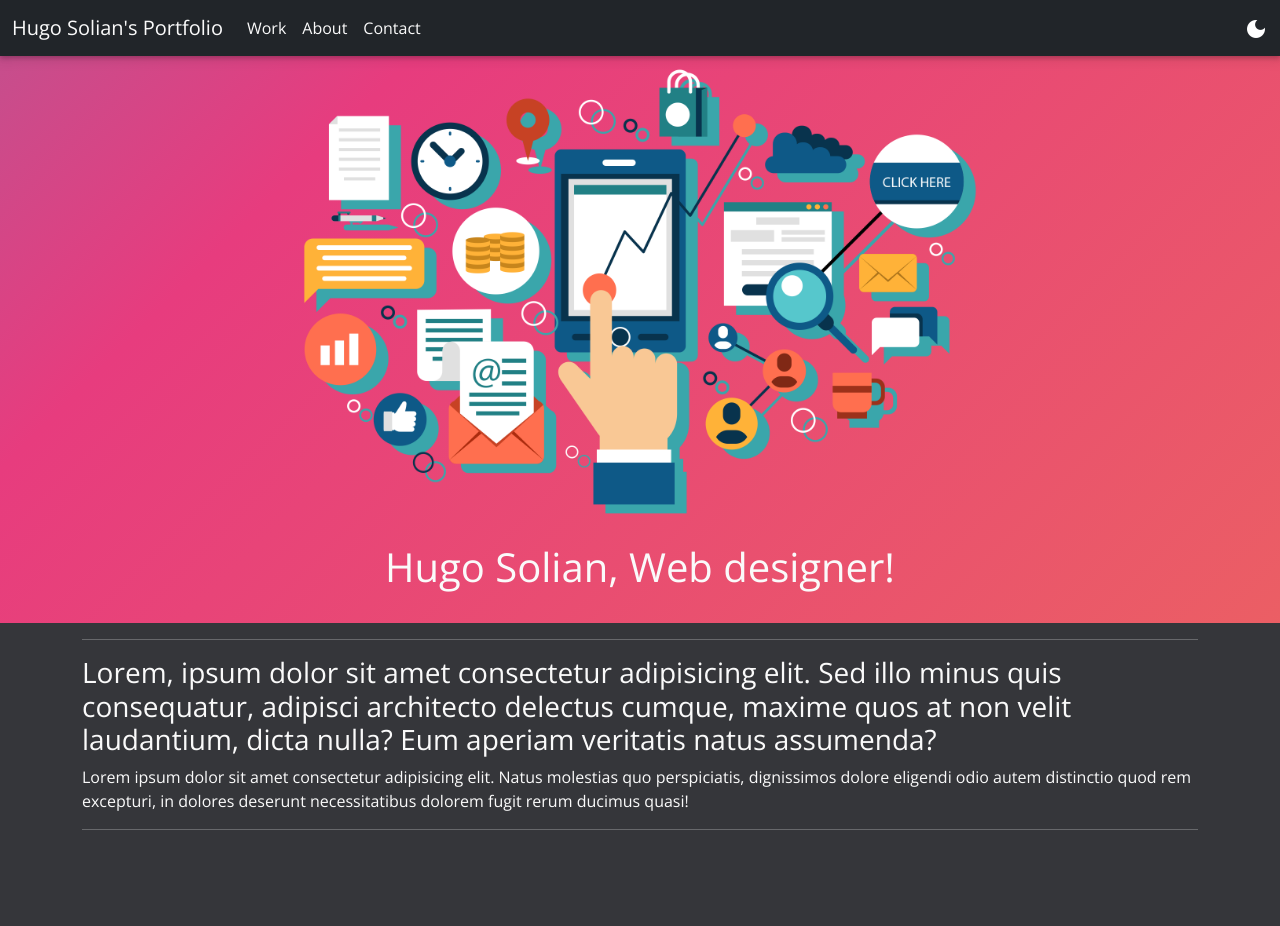
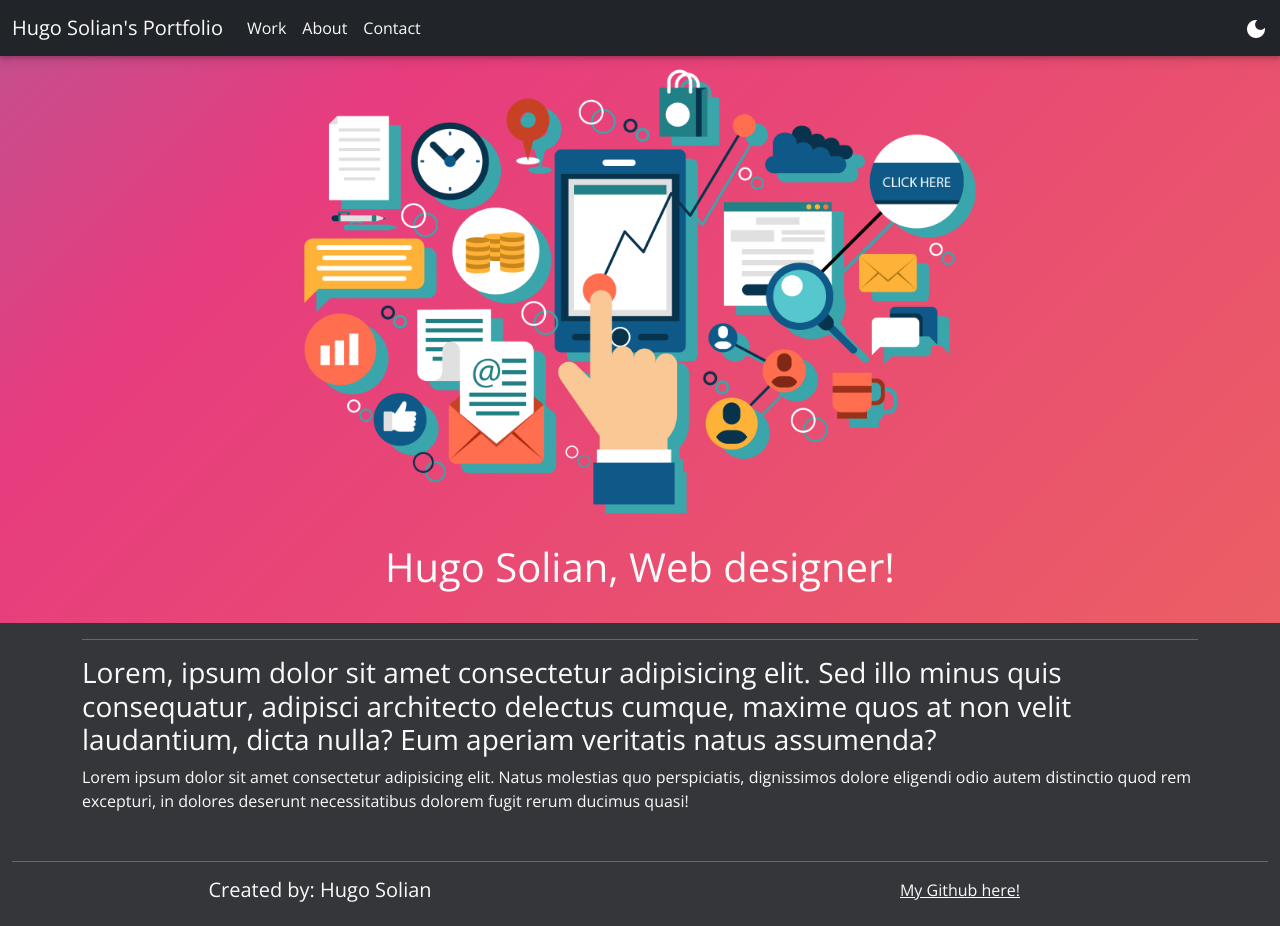
Before and after one commit to Hugarra/my-portfolio, a React (Create React App) app: page / in a window 1280 px wide. Before the commit the page ends 846 px from the top, so only its background shows below. Built offline with nearby package versions, Linux system fonts and the light colour scheme.

Commit message:
Footer added

```diff
--- a/src/App.js
+++ b/src/App.js
@@ -2,6 +2,7 @@ import React, { useState } from 'react';
 
 import Navbar from "./components/Navbar.jsx"
 import Landing from "./components/Landing.jsx"
+import Footer from "./components/Footer.jsx"
 
 import './App.css';
 
@@ -19,6 +20,7 @@ function App() {
         <GlobalStyles />
         <Navbar themeSwitch={setDarkMode} theme={darkMode}/>
         <Landing></Landing>
+        <Footer></Footer>
       </>
     </ThemeProvider>
   );
--- /dev/null
+++ b/src/components/Footer.jsx
@@ -0,0 +1,19 @@
+import React from 'react';
+
+function Footer(props) {
+    return (
+        <footer className="pt-3 pb-4 container-fluid">
+            <hr></hr>
+            <div className="row text-center">
+                <div className="col-6 p-0">
+                    <h5 className="m-0">Created by: Hugo Solian</h5>
+                </div>
+                <div className="col-6 p-0">
+                    <a href="https://github.com/Hugarra">My Github here!</a>
+                </div>
+            </div>
+        </footer>
+    );
+}
+
+export default Footer;
--- a/src/components/Landing.jsx
+++ b/src/components/Landing.jsx
@@ -18,7 +18,6 @@ function Landing(props) {
                     <h3>Lorem, ipsum dolor sit amet consectetur adipisicing elit. Sed illo minus quis consequatur, adipisci architecto delectus cumque, maxime quos at non velit laudantium, dicta nulla? Eum aperiam veritatis natus assumenda?</h3>
                     <p>Lorem ipsum dolor sit amet consectetur adipisicing elit. Natus molestias quo perspiciatis, dignissimos dolore eligendi odio autem distinctio quod rem excepturi, in dolores deserunt necessitatibus dolorem fugit rerum ducimus quasi!</p>
                 </div>
-                <hr></hr>
             </div>
         </div>
     );
--- a/src/themes/global.js
+++ b/src/themes/global.js
@@ -3,6 +3,10 @@ import { createGlobalStyle } from 'styled-components';
 export const GlobalStyles = createGlobalStyle`
 body {
   background: ${({ theme }) => theme.body};
+  color: ${({ theme }) => theme.text};
+  transition: all 0.25s linear;
+}
+a {
   color: ${({ theme }) => theme.text};
   transition: all 0.25s linear;
 }
```
